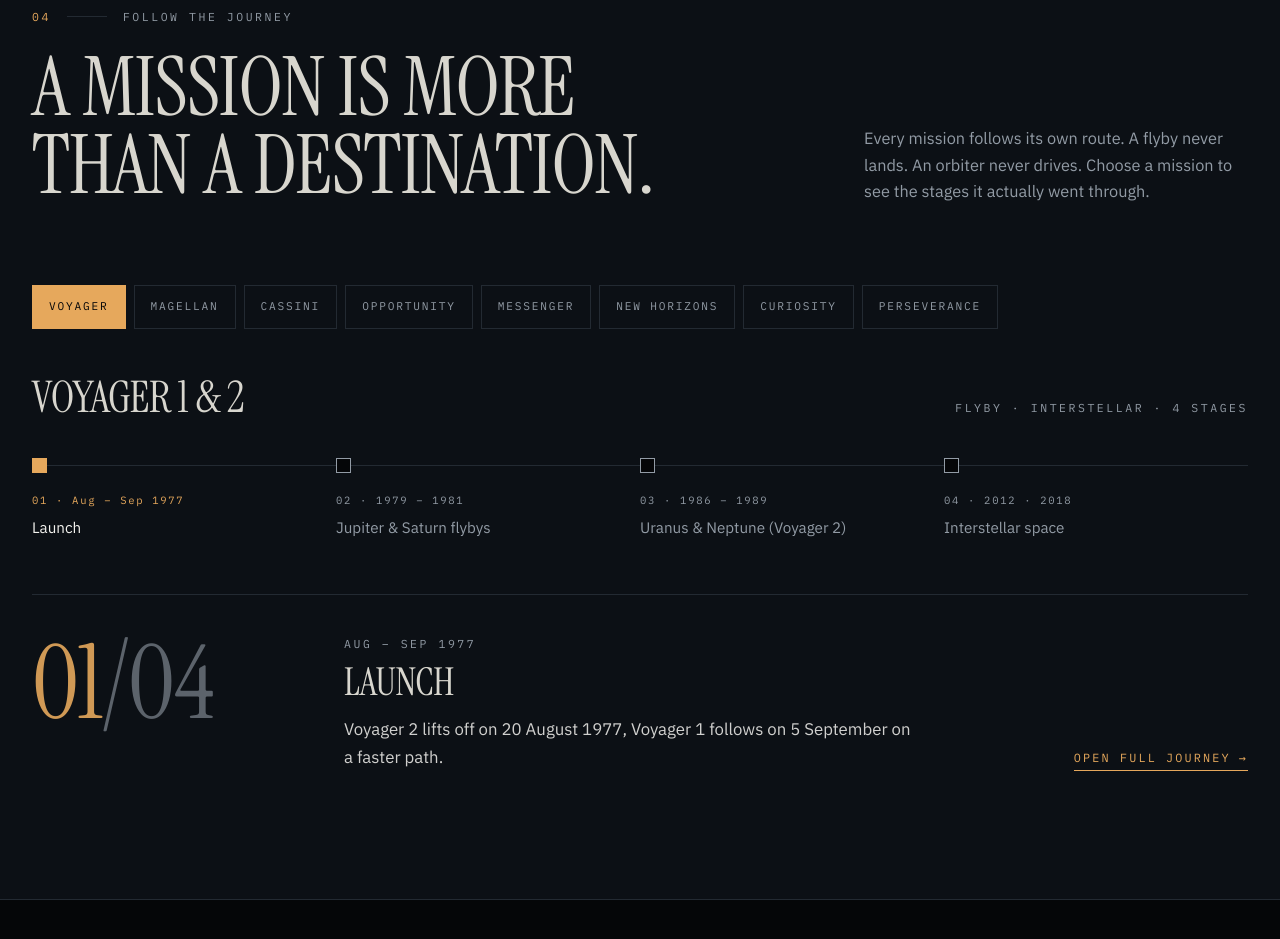
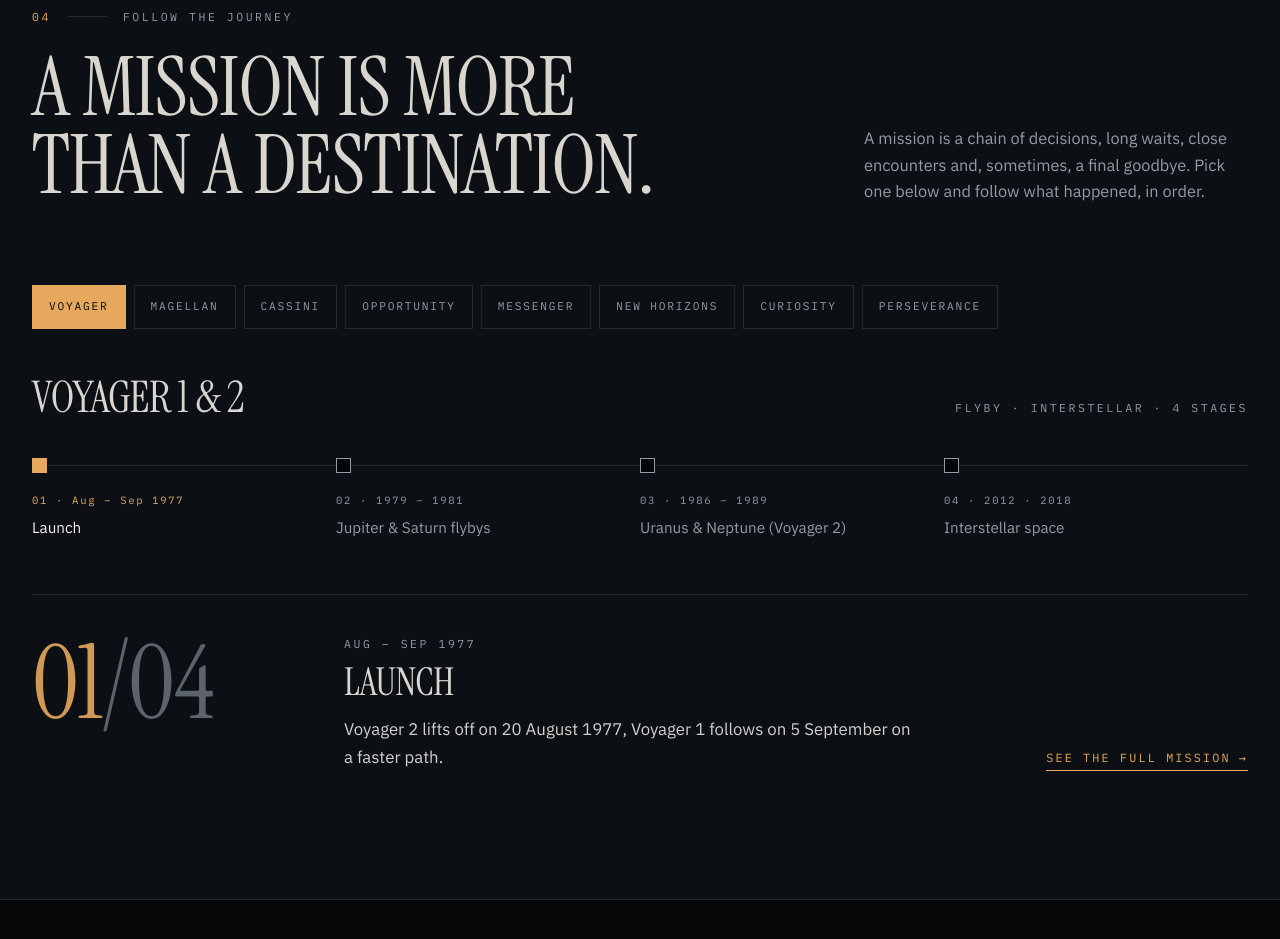
Before and after one commit to yaseztaha-cyber/echoes, a React (Vite) app: page / in a window 1280 px wide. Shown: the part 7100-8039 px from the top of the page. Built offline with nearby package versions, Linux system fonts and the light colour scheme; no server answers.

Commit message:
copy: make Journey.tsx sound more natural

```diff
--- a/src/landing/components/Journey.tsx
+++ b/src/landing/components/Journey.tsx
@@ -25,7 +25,7 @@ export function Journey() {
               index="04"
               eyebrow="Follow the journey"
               lines={["A mission is more", "than a destination."]}
-              text="Every mission follows its own route. A flyby never lands. An orbiter never drives. Choose a mission to see the stages it actually went through."
+              text="A mission is a chain of decisions, long waits, close encounters and, sometimes, a final goodbye. Pick one below and follow what happened, in order."
             />
           </div>
         </Reveal>
@@ -116,7 +116,7 @@ export function Journey() {
               <p className="max-w-xl text-[1.05rem] leading-relaxed text-ink/85">{stage.text}</p>
             </div>
             <div className="flex items-end lg:col-span-3 lg:justify-end">
-              <TextLink href={missionHref(m.id)}>Open full journey</TextLink>
+              <TextLink href={missionHref(m.id)}>See the full mission</TextLink>
             </div>
           </div>
         </Reveal>
```
